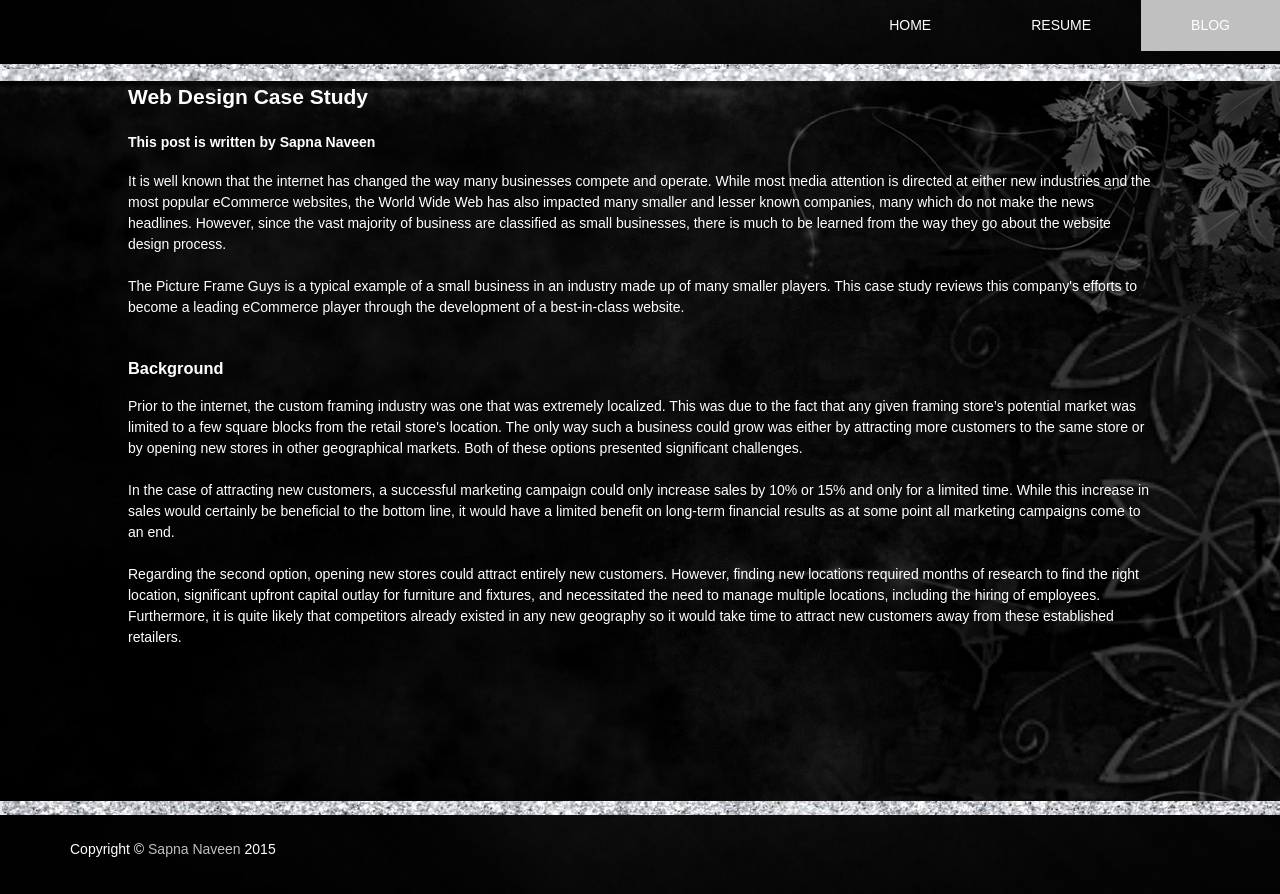
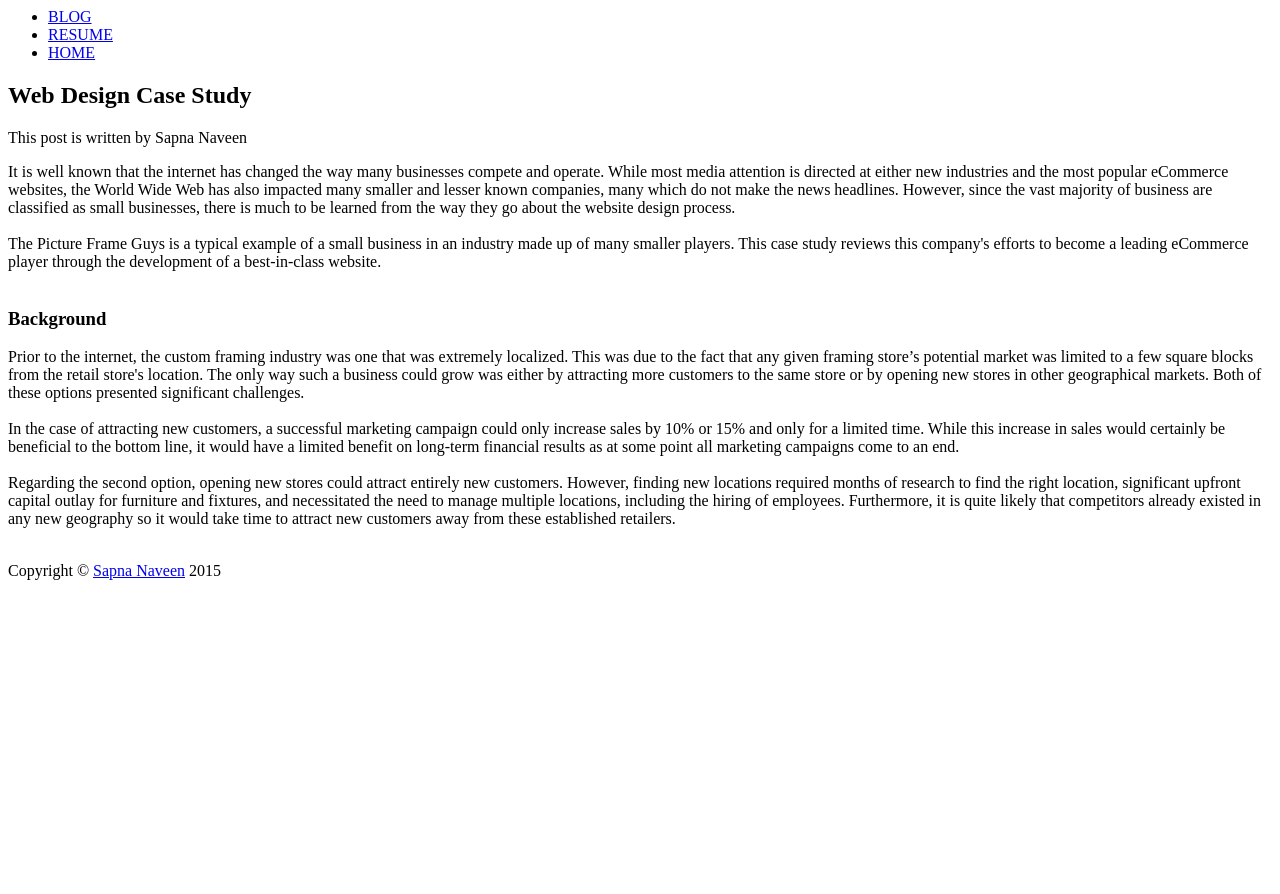
Before and after one commit to sethhoward1988/Assignment1-2, a plain HTML site: page blog.html in a window 1280 px wide. After the commit the page ends 800 px from the top, so only its background shows below. Drawn offline with Linux system fonts and the light colour scheme.

Commit message:
Minor refactor

```diff
--- a/blog.html
+++ b/blog.html
@@ -3,102 +3,6 @@
 	<head>
        	<title>Assignment 1</title>
         <meta charset="UTF-8">
-       	<style>
-        /*Styling of entire body*/
-           	body {
-                background-image: url('img/background.jpg');
-                font-size: 87.5%;
-                font-family: Arial, 'Lucida Sans Unicode';
-                color: #fff;
-                line-height: 1.5;
-                text-align: left;
-           	}
-
-            .body {
-                margin: 0 auto;
-                width: 100%;
-                height: 100%;
-            }
-
-            a {
-                text-decoration: none;
-                color: #FFF;
-            }
-
-            a:link, a:visited {
-                color: silver;
-            }
-
-            a:hover, a:active {
-                color: silver;
-            }
-
-
-        /*Styling of main header*/
-            .mainHeader {
-                background-image: url('img/header.jpg');
-                height: 8%;
-                width: 100%;
-            }
-
-           	.mainHeader nav {
-            	height: 8%;
-            }
-
-            .mainHeader nav ul {
-                list-style: none;
-            }
-
-            .mainHeader nav ul li {
-                float: right;
-                display: inline;
-            }
-
-
-            .mainHeader nav a:link, .mainHeader nav a:visited {
-                color: #FFF;
-                display: inline-block;
-                padding: 15px 50px;
-                height: 30px;
-            }
-
-            .mainHeader nav a:hover, .mainHeader nav a:active,
-            .mainHeader nav .active a:link, .mainHeader nav .active a:visited {
-                background-color: silver;
-                height: 21px;
-                color: #FFF;
-                text-shadow: none;
-            }
-
-        /*Styling of main content and footer*/
-
-            .mainContent {
-                background-image: url('img/blogPage.jpg');
-                width: 100%;
-                height: 90%;
-                margin: 0 0;
-            }
-
-            .mainArticle {
-                width: 80%;
-                height: auto;
-                clear: both;
-                margin: 0  auto;
-            }
-
-            .footer {
-                background-image: url('img/header.jpg');
-                width: 100%;
-                height: 9.8%;
-                margin: 0 0;
-            }
-
-            .footer p{
-                padding: 24px 70px;
-                height: 10px;
-
-            }
-        </style>
 	</head>
 
     <body class="body">
@@ -115,10 +19,9 @@
         <div class="mainContent">
             <article class="mainArticle">
                 <h2>Web Design Case Study</h2>
-
-                <footer>
+                <div class="author"
                     <h4>This post is written by Sapna Naveen</h4>
-                </footer>
+                </div>
 
                 <p>
                     It is well known that the internet has changed the way many businesses compete and operate. While most media attention is directed at either new industries and the most popular eCommerce websites, the World Wide Web has also impacted many smaller and lesser known companies, many which do not make the news headlines. However, since the vast majority of business are classified as small businesses, there is much to be learned from the way they go about the website design process. <br/><br/>
@@ -135,7 +38,7 @@
             </article>
         </div>
 
-        <footer class="footer">
+        <footer>
             <p> Copyright &copy; <a href="#">Sapna Naveen</a> 2015</p>
     	</footer>
 	</body>
```
